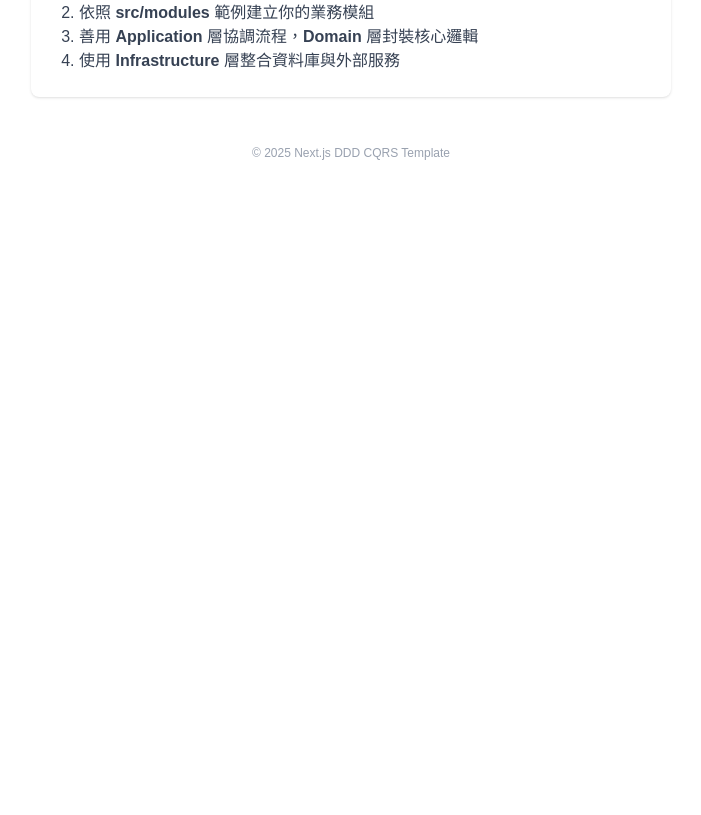
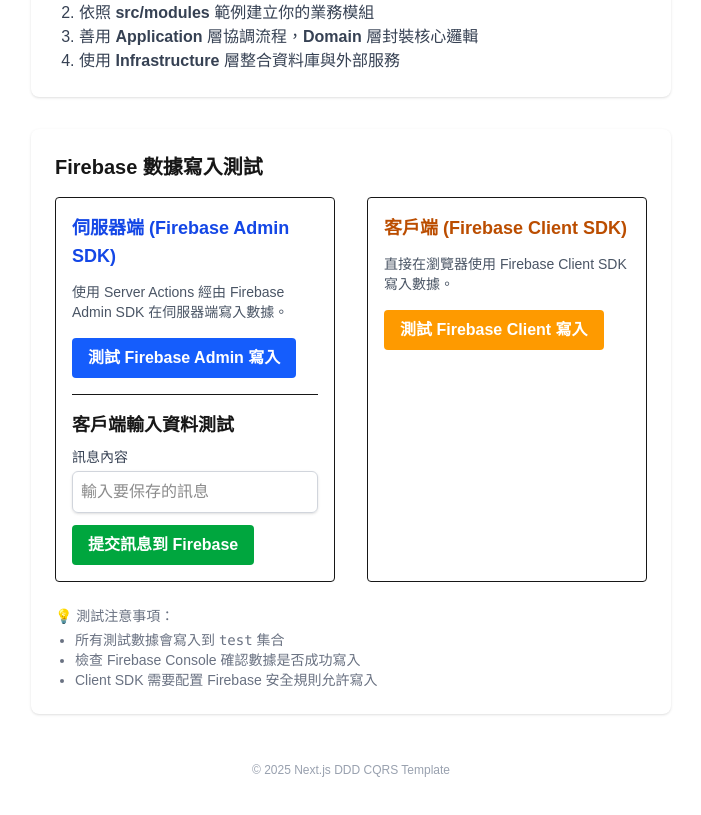
Before and after one commit to ac7x/lin-llc-liff, a Next.js app: page / in a window 1280 px wide. Shown: the part 423-1238 px from the top of the page, without its empty margins (289-990 px from the left). Before the commit the page ends 800 px from the top, so only its background shows below. Built offline with nearby package versions, Linux system fonts and the light colour scheme.

Commit message:
新增 Firebase 測試面板，整合 Firebase Admin 和 Client 測試功能，並新增相關按鈕以支援數據寫入測試

```diff
--- a/src/app/page.tsx
+++ b/src/app/page.tsx
@@ -1,4 +1,5 @@
 import React from 'react';
+import FirebaseTestPanel from '@/modules/shared/interfaces/components/firebase-test-panel';
 
 export default function HomePage() {
   return (
@@ -23,6 +24,10 @@
           <li>使用 <b>Infrastructure</b> 層整合資料庫與外部服務</li>
         </ol>
       </div>
+
+      {/* Firebase 測試面板 */}
+      <FirebaseTestPanel />
+
       <footer className="text-center text-xs text-gray-400 mt-12">
         &copy; {new Date().getFullYear()} Next.js DDD CQRS Template
       </footer>
--- /dev/null
+++ b/src/modules/shared/application/commands/firebase-write-test.action.ts
@@ -0,0 +1,54 @@
+'use server';
+
+import { getFirestoreAdmin } from '@/modules/shared/infrastructure/persistence/firebase/firebase-admin';
+import { z } from 'zod';
+
+/**
+ * Firebase Admin 測試寫入數據
+ */
+export async function testFirebaseAdminWrite() {
+  try {
+    const firestore = getFirestoreAdmin();
+    const testCollection = firestore.collection('test');
+    const docId = `test-doc-${Date.now()}`;
+    await testCollection.doc(docId).set({
+      message: 'Test from server side (Firebase Admin SDK)',
+      timestamp: new Date().toISOString(),
+      createdAt: new Date(),
+    });
+    return { success: true, docId };
+  } catch (error) {
+    console.error('Firebase Admin write test failed:', error);
+    return { success: false, error: (error as Error).message };
+  }
+}
+
+// 寫入測試數據的輸入驗證結構
+const WriteTestInputSchema = z.object({
+  message: z.string().min(1).max(100),
+});
+
+// 客戶端提交的寫入測試數據操作
+export async function testClientSubmittedWrite(data: FormData) {
+  try {
+    const message = data.get('message') as string;
+
+    // 驗證輸入
+    const parsedData = WriteTestInputSchema.parse({ message });
+
+    const firestore = getFirestoreAdmin();
+    const testCollection = firestore.collection('test');
+    const docId = `user-submitted-${Date.now()}`;
+
+    await testCollection.doc(docId).set({
+      message: parsedData.message,
+      timestamp: new Date().toISOString(),
+      createdAt: new Date()
+    });
+
+    return { success: true, docId };
+  } catch (error) {
+    console.error('Firebase client-submitted write test failed:', error);
+    return { success: false, error: (error as Error).message };
+  }
+}
--- /dev/null
+++ b/src/modules/shared/interfaces/components/firebase-admin-test-button.tsx
@@ -0,0 +1,151 @@
+'use client';
+
+import { useState } from 'react';
+import { testFirebaseAdminWrite, testClientSubmittedWrite } from '@/modules/shared/application/commands/firebase-write-test.action';
+
+/**
+ * Firebase Admin 測試寫入按鈕
+ * 使用 Server Action 在伺服器端通過 Admin SDK 寫入數據
+ */
+export default function FirebaseAdminTestButton() {
+  const [status, setStatus] = useState<{
+    loading: boolean;
+    success?: boolean;
+    docId?: string;
+    error?: string;
+  }>({ loading: false });
+
+  const [formStatus, setFormStatus] = useState<{
+    loading: boolean;
+    success?: boolean;
+    docId?: string;
+    error?: string;
+  }>({ loading: false });
+
+  /**
+   * 測試伺服器端 Firebase Admin 寫入功能
+   */
+  const testAdminWrite = async () => {
+    setStatus({ loading: true });
+    try {
+      const result = await testFirebaseAdminWrite();
+
+      if (result.success) {
+        setStatus({
+          loading: false,
+          success: true,
+          docId: result.docId,
+        });
+      } else {
+        setStatus({
+          loading: false,
+          success: false,
+          error: result.error,
+        });
+      }
+    } catch (error) {
+      setStatus({
+        loading: false,
+        success: false,
+        error: (error as Error).message,
+      });
+    }
+  };
+
+  /**
+   * 提交表單測試 Firebase Admin 寫入客戶端輸入的數據
+   */
+  const handleFormSubmit = async (formData: FormData) => {
+    setFormStatus({ loading: true });
+    try {
+      const result = await testClientSubmittedWrite(formData);
+
+      if (result.success) {
+        setFormStatus({
+          loading: false,
+          success: true,
+          docId: result.docId,
+        });
+      } else {
+        setFormStatus({
+          loading: false,
+          success: false,
+          error: result.error,
+        });
+      }
+    } catch (error) {
+      setFormStatus({
+        loading: false,
+        success: false,
+        error: (error as Error).message,
+      });
+    }
+  };
+
+  return (
+    <div className="space-y-6">
+      {/* 測試 Firebase Admin 簡單寫入 */}
+      <div className="mb-4">
+        <button
+          onClick={testAdminWrite}
+          disabled={status.loading}
+          className="bg-blue-600 hover:bg-blue-700 text-white font-semibold py-2 px-4 rounded disabled:opacity-50"
+        >
+          {status.loading ? '寫入中...' : '測試 Firebase Admin 寫入'}
+        </button>
+
+        {status.success === true && (
+          <p className="mt-2 text-green-600 text-sm">
+            寫入成功！文檔 ID: {status.docId}
+          </p>
+        )}
+
+        {status.success === false && (
+          <p className="mt-2 text-red-600 text-sm">
+            寫入失敗: {status.error}
+          </p>
+        )}
+      </div>
+
+      {/* 測試 Firebase Admin 處理表單輸入 */}
+      <div className="border-t pt-4">
+        <h3 className="text-lg font-semibold mb-2">客戶端輸入資料測試</h3>
+        <form action={handleFormSubmit} className="space-y-3">
+          <div>
+            <label htmlFor="message" className="block text-sm font-medium text-gray-700">
+              訊息內容
+            </label>
+            <input
+              type="text"
+              name="message"
+              id="message"
+              className="mt-1 block w-full rounded-md border-gray-300 shadow-sm p-2 border"
+              placeholder="輸入要保存的訊息"
+              required
+            />
+          </div>
+
+          <button
+            type="submit"
+            disabled={formStatus.loading}
+            className="bg-green-600 hover:bg-green-700 text-white font-semibold py-2 px-4 rounded disabled:opacity-50"
+          >
+            {formStatus.loading ? '處理中...' : '提交訊息到 Firebase'}
+          </button>
+
+          {formStatus.success === true && (
+            <p className="mt-2 text-green-600 text-sm">
+              寫入成功！文檔 ID: {formStatus.docId}
+            </p>
+          )}
+
+          {formStatus.success === false && (
+            <p className="mt-2 text-red-600 text-sm">
+              寫入失敗: {formStatus.error}
+            </p>
+          )}
+        </form>
+      </div>
+    </div>
+  );
+}
--- /dev/null
+++ b/src/modules/shared/interfaces/components/firebase-client-test-button.tsx
@@ -0,0 +1,72 @@
+'use client';
+
+import { useState } from 'react';
+import { getFirestoreClient } from '@/modules/shared/infrastructure/persistence/firebase/firebase-client';
+import { collection, addDoc, serverTimestamp } from 'firebase/firestore';
+
+/**
+ * Firebase Client 測試寫入按鈕
+ * 在客戶端使用 Firebase SDK 寫入數據
+ */
+export default function FirebaseClientTestButton() {
+  const [status, setStatus] = useState<{
+    loading: boolean;
+    success?: boolean;
+    docId?: string;
+    error?: string;
+  }>({ loading: false });
+
+  /**
+   * 測試客戶端 Firebase 寫入功能
+   */
+  const testClientWrite = async () => {
+    setStatus({ loading: true });
+    try {
+      const firestore = getFirestoreClient();
+      const testCollection = collection(firestore, 'test');
+
+      const docRef = await addDoc(testCollection, {
+        message: 'Test from client side (Firebase Client SDK)',
+        timestamp: serverTimestamp(),
+        createdAt: new Date().toISOString(),
+      });
+
+      setStatus({
+        loading: false,
+        success: true,
+        docId: docRef.id,
+      });
+    } catch (error) {
+      console.error('Firebase client write test failed:', error);
+      setStatus({
+        loading: false,
+        success: false,
+        error: (error as Error).message,
+      });
+    }
+  };
+
+  return (
+    <div className="mb-4">
+      <button
+        onClick={testClientWrite}
+        disabled={status.loading}
+        className="bg-amber-500 hover:bg-amber-600 text-white font-semibold py-2 px-4 rounded disabled:opacity-50"
+      >
+        {status.loading ? '寫入中...' : '測試 Firebase Client 寫入'}
+      </button>
+
+      {status.success === true && (
+        <p className="mt-2 text-green-600 text-sm">
+          寫入成功！文檔 ID: {status.docId}
+        </p>
+      )}
+
+      {status.success === false && (
+        <p className="mt-2 text-red-600 text-sm">
+          寫入失敗: {status.error}
+        </p>
+      )}
+    </div>
+  );
+}
--- /dev/null
+++ b/src/modules/shared/interfaces/components/firebase-test-panel.tsx
@@ -0,0 +1,47 @@
+import FirebaseAdminTestButton from './firebase-admin-test-button';
+import FirebaseClientTestButton from './firebase-client-test-button';
+
+/**
+ * Firebase 測試面板
+ * 整合了 Firebase Admin 和 Firebase Client 的測試功能
+ */
+export default function FirebaseTestPanel() {
+  return (
+    <div className="bg-white rounded-lg shadow p-6 mt-4">
+      <h2 className="text-xl font-bold mb-4">Firebase 數據寫入測試</h2>
+
+      <div className="grid gap-8 md:grid-cols-2">
+        {/* Firebase Admin 測試區塊 */}
+        <div className="border rounded p-4">
+          <h3 className="text-lg font-semibold mb-3 text-blue-700">
+            伺服器端 (Firebase Admin SDK)
+          </h3>
+          <p className="text-gray-600 text-sm mb-4">
+            使用 Server Actions 經由 Firebase Admin SDK 在伺服器端寫入數據。
+          </p>
+          <FirebaseAdminTestButton />
+        </div>
+
+        {/* Firebase Client 測試區塊 */}
+        <div className="border rounded p-4">
+          <h3 className="text-lg font-semibold mb-3 text-amber-700">
+            客戶端 (Firebase Client SDK)
+          </h3>
+          <p className="text-gray-600 text-sm mb-4">
+            直接在瀏覽器使用 Firebase Client SDK 寫入數據。
+          </p>
+          <FirebaseClientTestButton />
+        </div>
+      </div>
+
+      <div className="mt-6 text-sm text-gray-500">
+        <p>💡 測試注意事項：</p>
+        <ul className="list-disc pl-5 mt-1">
+          <li>所有測試數據會寫入到 <code>test</code> 集合</li>
+          <li>檢查 Firebase Console 確認數據是否成功寫入</li>
+          <li>Client SDK 需要配置 Firebase 安全規則允許寫入</li>
+        </ul>
+      </div>
+    </div>
+  );
+}
```
